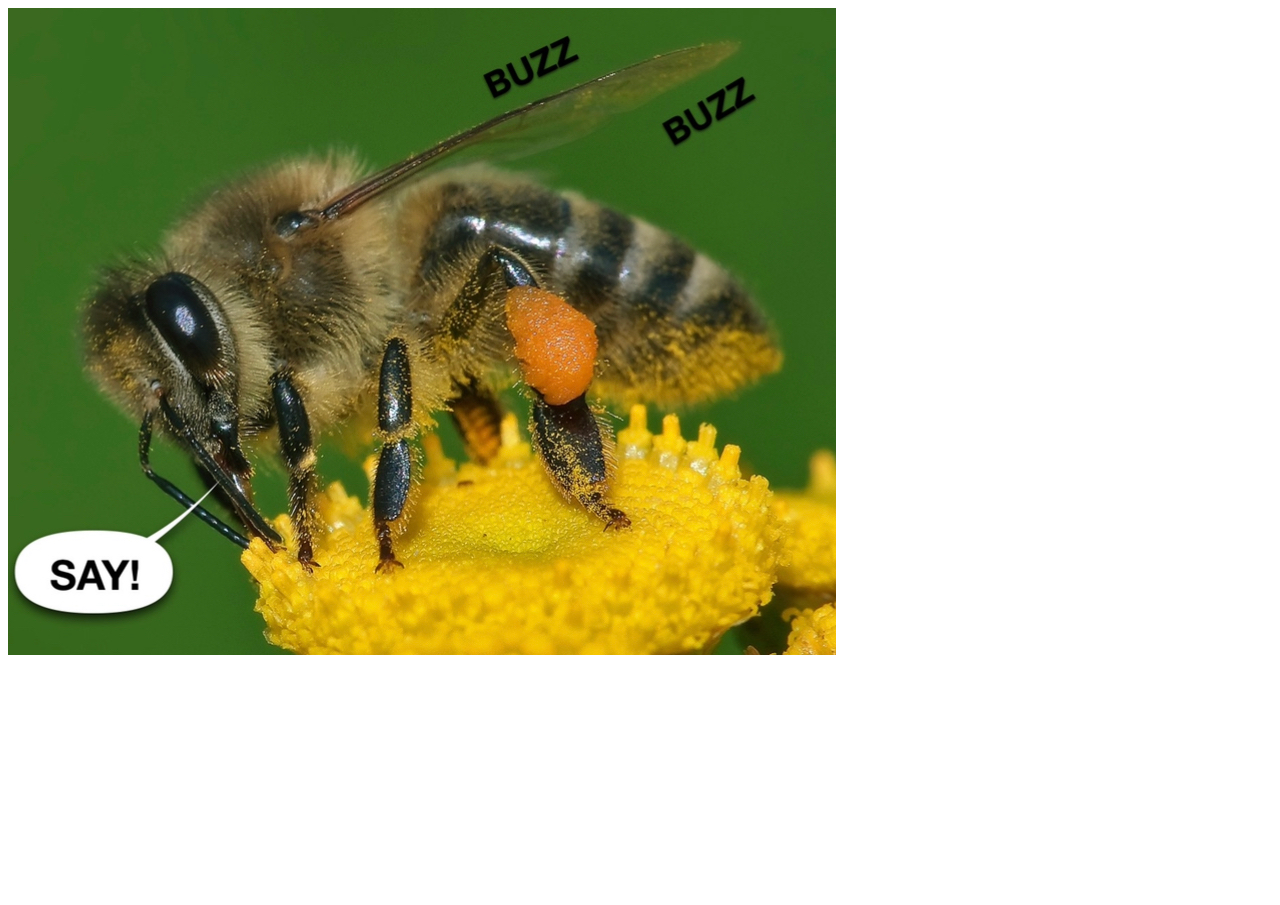
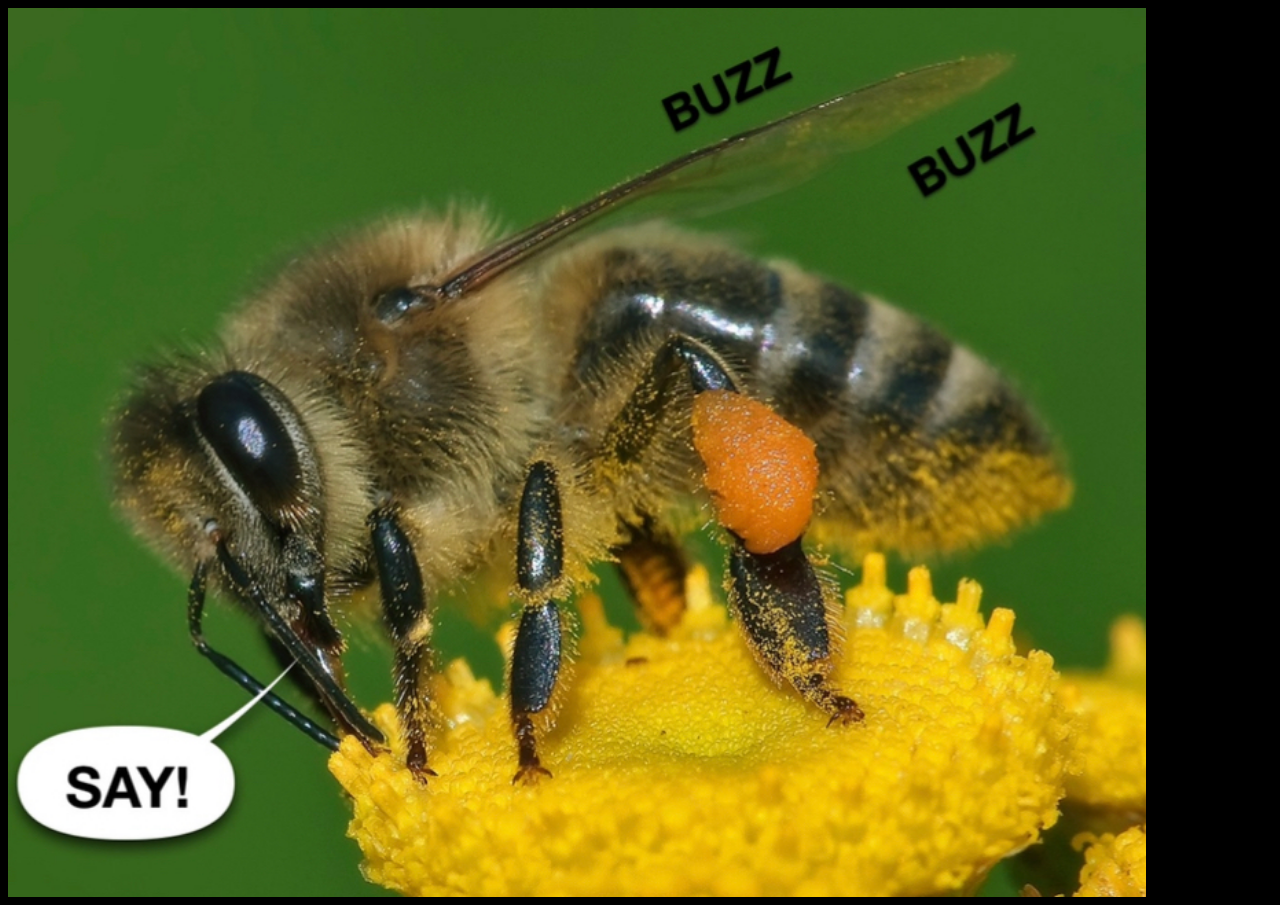
Before and after one commit to saybeeme/saybeeme.github.io, a plain HTML site: page index.html in a window 1280 px wide. Before the commit the page ends 800 px from the top, so only its background shows below. Drawn offline with Linux system fonts and the light colour scheme.

Commit message:
Update index.html

```diff
--- a/index.html
+++ b/index.html
@@ -2,8 +2,11 @@
 <HEAD>
     <TITLE>SAY BEE</TITLE>
 </HEAD>
+<BODY style="background-color: black;">
+    <div class="row">
+    <div class="column">
+        <img src="saybee.jpg" style="width:90%">
+        </div></div>
 
-<BODY>
-    <img src="saybee.jpg"
 </BODY>
 </HTTML>
```
